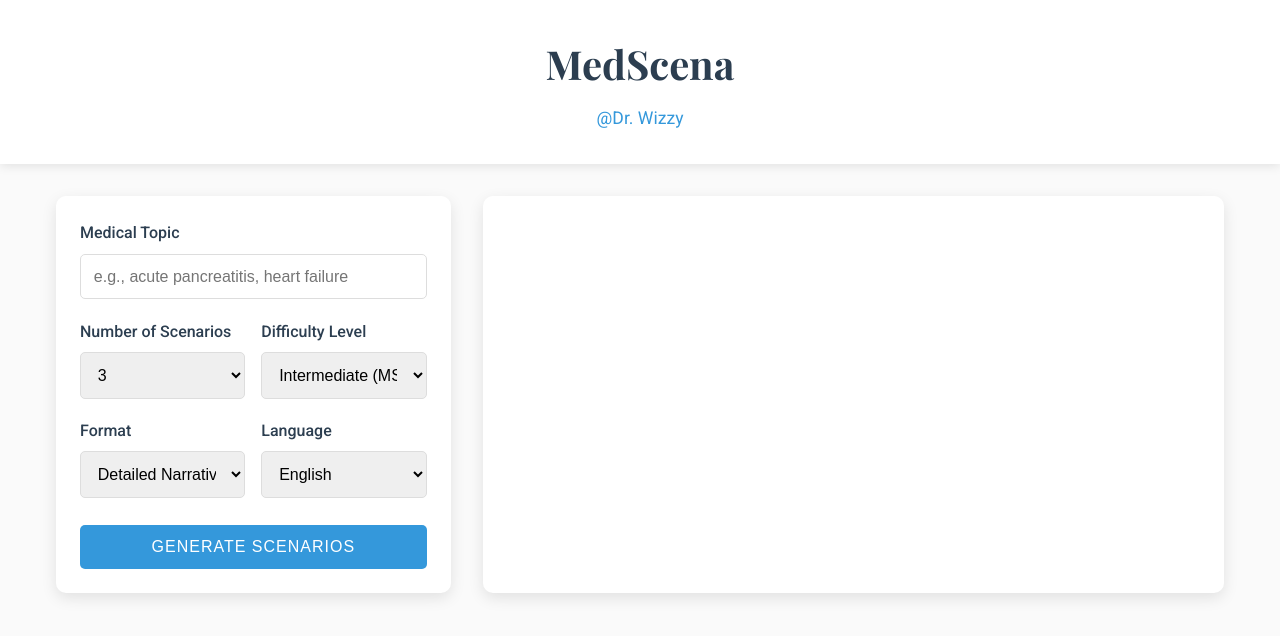
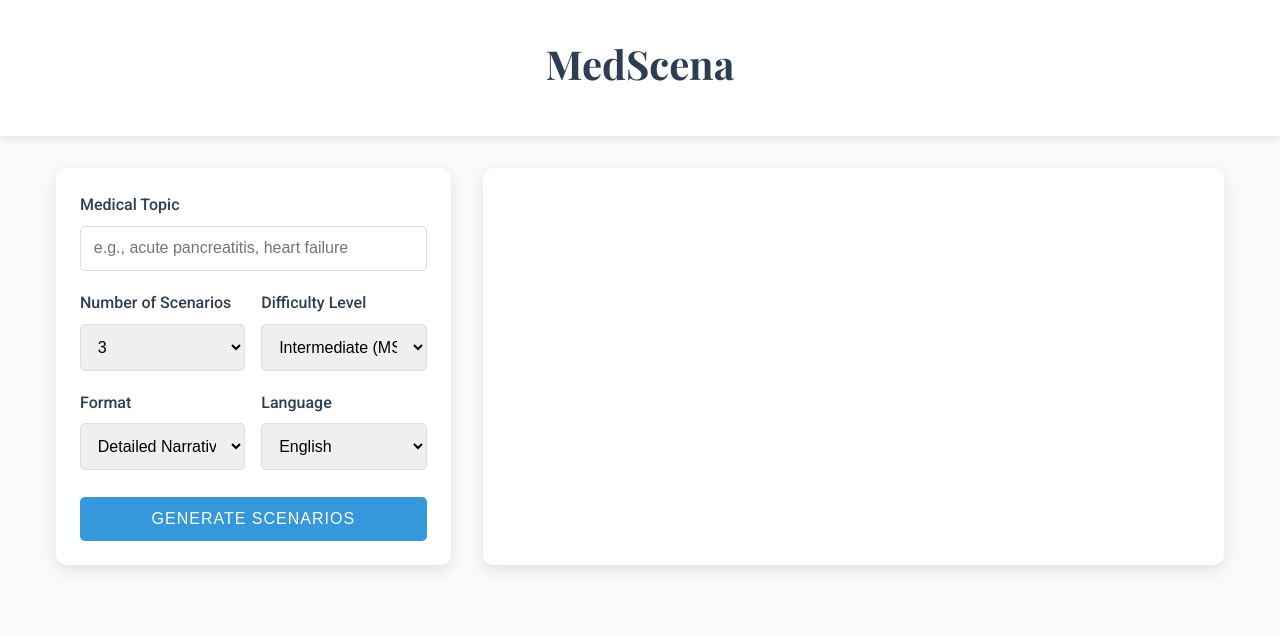
Before and after one commit to l3nnie/frontend-medscena, a React (Vite) app: page / in a window 1280 px wide. Shown: the top 636 px of the page. Built offline with nearby package versions, Linux system fonts and the light colour scheme.

Commit message:
Update Header.jsx

```diff
--- a/src/components/Header.jsx
+++ b/src/components/Header.jsx
@@ -2,7 +2,7 @@ const Header = () => {
   return (
     <header>
       <h1>MedScena</h1>
-      <p>@Dr. Wizzy</p>
+
     </header>
   )
 }
```
